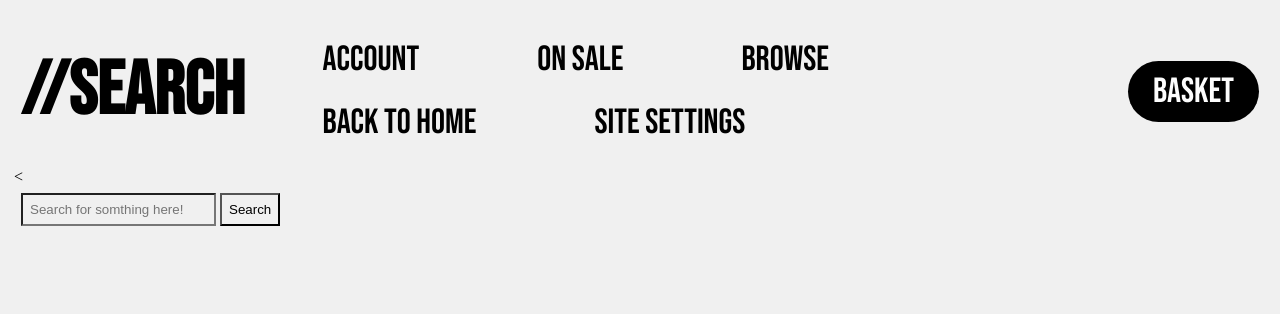
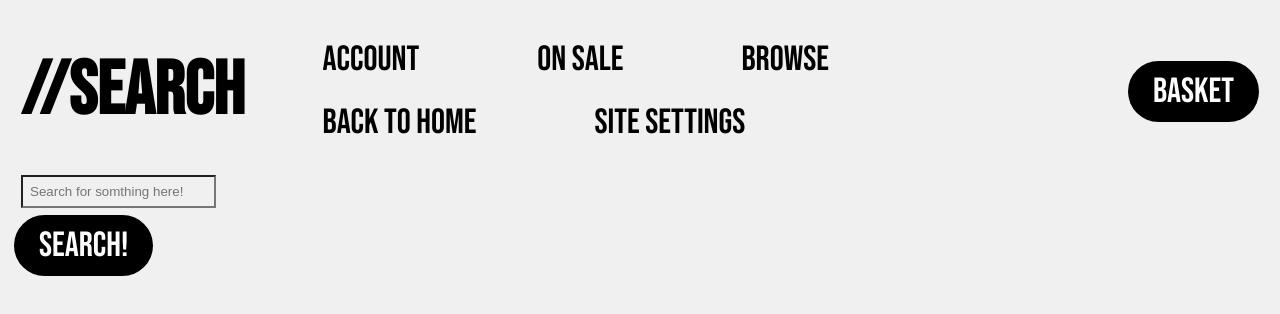
Before and after one commit to civilspeedy/Team-5, a plain HTML site: page Sub-pages/Search.html in a window 1280 px wide. Drawn offline with Linux system fonts and the light colour scheme.

Commit message:
worked on search

```diff
--- a/Sub-pages/Search.html
+++ b/Sub-pages/Search.html
@@ -1,4 +1,5 @@
 <link rel ="stylesheet" href="../Style.css">
+<script src="../scripting.js"></script>
 <meta name="viewport" content="width=device-width, intial-scale=">
 
 
@@ -24,9 +25,9 @@
             <a class ="basketBtn" href="#"><button>Basket</button></a>
         </header>
 
-        <<form action="/form/submit" method="GET">
+        <form action="/form/submit" method="GET">
             <input type="text" name="text" class="search" placeholder="Search for somthing here!">
-            <input type="submit" name="submit" id="submitSearch" value="Search">
           </form>
+          <button class="search" id = "searchButton" onclick="getSearchTerm()">Search!</button>
     </body>
 </html>
--- a/scripting.js
+++ b/scripting.js
@@ -35,3 +35,10 @@ function addToBasket(selectedProduct){
 
 populate();
 getfile();
+
+/**function to get the variables from the search bar and set it to a js variable for later use DOESNT WORK YET, Gets set as blank*/
+function getSearchTerm(){
+    var searchTerm = document.getElementById("searchButton").value;
+    console.log(searchTerm," has been set to js variable 'searchTerm'" );
+    console.log(searchTerm);
+}
```
